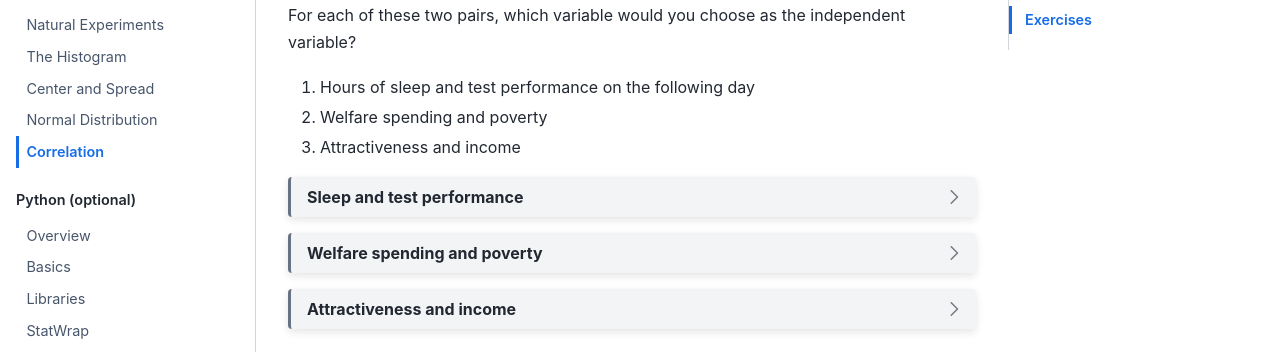
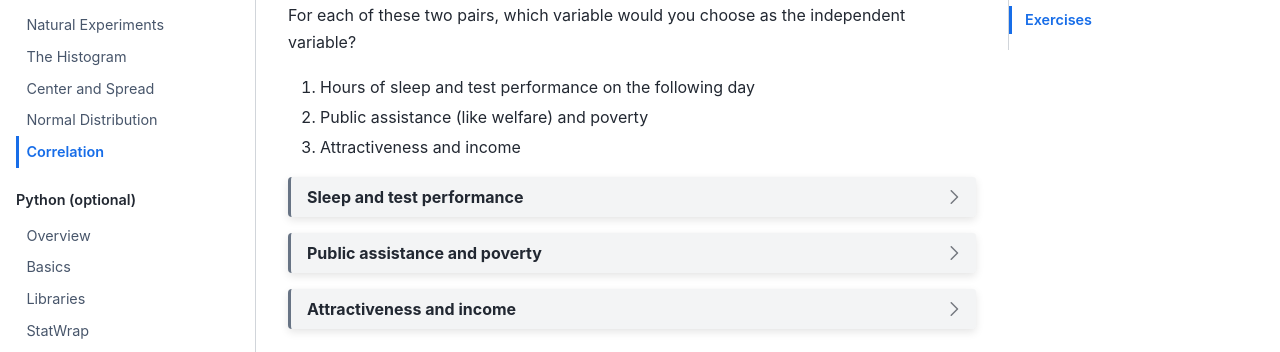
Before and after one commit to alexanderthclark/Stats1101, a Jupyter Book: the page built from book/correlation.md, in a window 1280 px wide and 900 px high, scrolled down 1210 px. Shown: the part 153-505 px from the top of the window. Built offline with Jupyter Book 1.0.4 settings and Sphinx 7.4.7 and the Sphinx Book theme 1.1.4, drawn with Linux system fonts in a browser that asks for light colours; pages that are not in the unit, such as notebooks, are missing from menus; cross-references to code outside the pages are shown as plain code.

Commit message:
Update correlation.md

````diff
--- a/book/correlation.md
+++ b/book/correlation.md
@@ -42,7 +42,7 @@
 For each of these two pairs, which variable would you choose as the independent variable?
 
 1. Hours of sleep and test performance on the following day
-2. Welfare spending and poverty
+2. Public assistance (like welfare) and poverty
 3. Attractiveness and income
 
 
@@ -52,9 +52,9 @@
 
 ```
 
-```{dropdown} Welfare spending and poverty
+```{dropdown} Public assistance and poverty
 
-Either choice is justified, or maybe neither is justified if you are too insistent. Statistician Udny Yule considered spending on public assistance as the independent variable and poverty as the dependent variable in his "investigation into the causes of changes in pauperism in England" ({cite}`yule1899investigation`). This makes sense if you insist that assistance only increases dependence on help. But it's obviously wrong if assistance can help break cycles of poverty.
+Either choice is justified, or maybe neither is justified if you are too insistent. Societies with higher poverty rates might respond by increasing public assistance or you could argue that public assistance only increases dependence on help, causing more poverty. This would lead to choosing public assistance as the independent variable. Statistician Udny Yule considered spending on public assistance as the independent variable and poverty as the dependent variable in his "investigation into the causes of changes in pauperism in England," finding a positive relationship ({cite}`yule1899investigation`). But the other direction is important if assistance can help break cycles of poverty.
 
 ```
 
````
